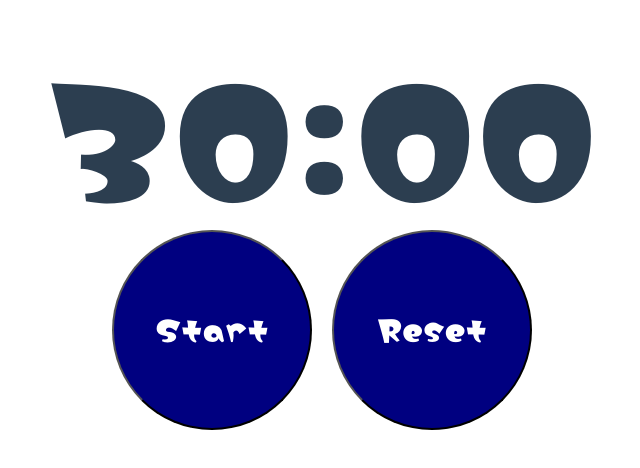
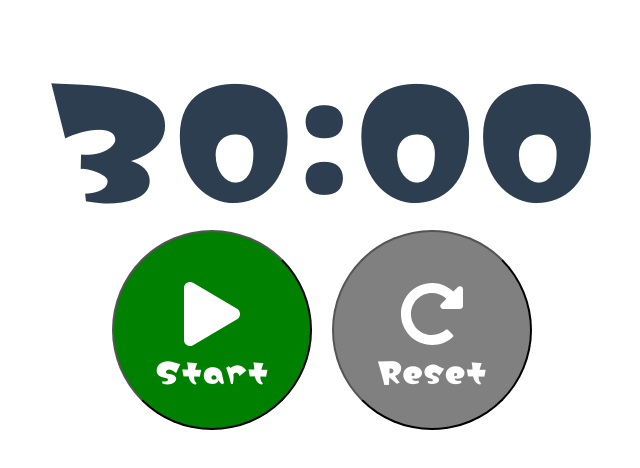
Before and after one commit to furikake6000/ShinchokuTimer, a Vue app: page / in a window 1280 px wide. Shown: the top 468 px of the page, without its empty margins (318-958 px from the left). Built offline with nearby package versions, Linux system fonts and the light colour scheme.

Commit message:
fontawesomeを用いたボタンデザイン

```diff
--- a/src/components/Timer.vue
+++ b/src/components/Timer.vue
@@ -1,14 +1,27 @@
 <template>
   <div id="timer">
     <div id="display">{{ timerCountStr }}</div>
-    <button v-on:click="start" v-if="!timerObj">Start</button>
-    <button v-on:click="stop" v-if="timerObj">Stop</button>
-    <button v-on:click="initialize(30);">Reset</button>
+    <button class="is-green" v-on:click="start" v-if="!timerObj">
+      <font-awesome-icon icon="play" />
+      Start
+    </button>
+    <button class="is-red" v-on:click="stop" v-if="timerObj">
+      <font-awesome-icon icon="pause" />
+      Stop
+    </button>
+    <button v-on:click="initialize(30);">
+      <font-awesome-icon icon="redo-alt" />
+      Reset
+    </button>
   </div>
 </template>
 
 <script>
   import moment from 'moment';
+  import { library } from '@fortawesome/fontawesome-svg-core'
+  import { faRedoAlt, faPlay, faPause } from '@fortawesome/free-solid-svg-icons'
+
+  library.add([faRedoAlt, faPlay, faPause])
   export default {
     name: 'Timer',
     data() {
@@ -83,6 +96,13 @@
       font-family: 'Memoir'
       font-size: 2rem
       color: white
-      background-color: navy
+      background-color: gray
       border-radius: 50%
+      svg
+        padding: 10px
+        font-size: 4rem
+      &.is-red
+        background-color: red
+      &.is-green
+        background-color: green
 </style>
```
